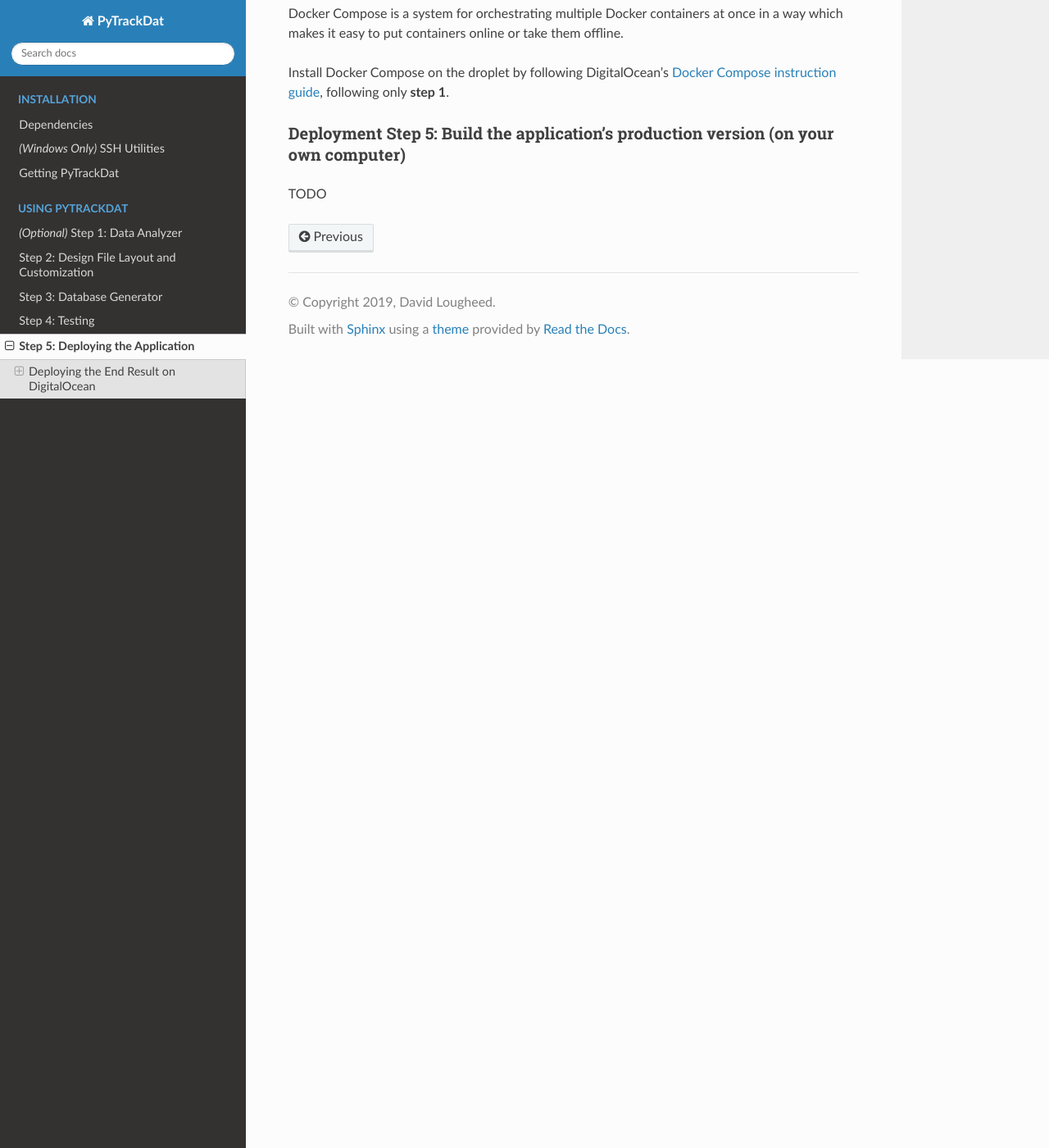
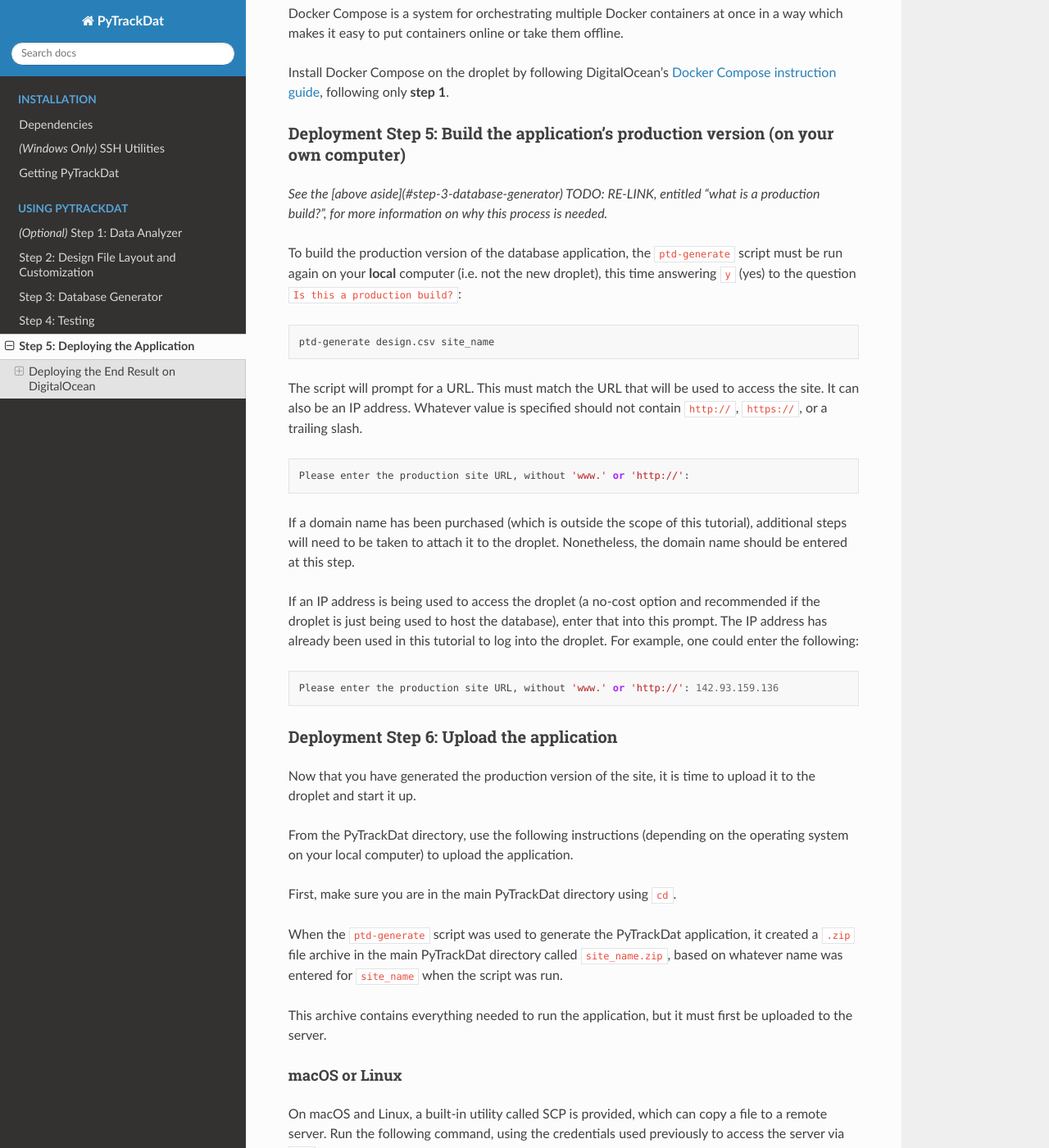
Before and after one commit to pytrackdat/pytrackdat, a Sphinx documentation site: the page built from docs/usage/step_5_deploying.rst, in a window 1280 px wide and 1400 px high, scrolled down 4223 px. Shown: the whole window at 82% size. Built offline with Sphinx 7.4.7 and the Read the Docs theme 2.0.0, drawn with Linux system fonts in a browser that asks for light colours; some of the changed text lies outside the part shown.

Commit message:
Add more DO deployment instructions

```diff
--- a/docs/usage/step_5_deploying.rst
+++ b/docs/usage/step_5_deploying.rst
@@ -184,4 +184,134 @@ Install Docker Compose on the droplet by following DigitalOcean's
 Deployment Step 5: Build the application's production version (on your own computer)
 ^^^^^^^^^^^^^^^^^^^^^^^^^^^^^^^^^^^^^^^^^^^^^^^^^^^^^^^^^^^^^^^^^^^^^^^^^^^^^^^^^^^^
 
-TODO
+*See the [above aside](#step-3-database-generator) TODO: RE-LINK, entitled "what is a
+production build?", for more information on why this process is needed.*
+
+To build the production version of the database application, the ``ptd-generate``
+script must be run again on your **local** computer (i.e. not the new droplet),
+this time answering ``y`` (yes) to the question ``Is this a production build?``:
+
+.. code-block:: bash
+
+   ptd-generate design.csv site_name
+
+
+The script will prompt for a URL. This must match the URL that will be used to
+access the site. It can also be an IP address. Whatever value is specified
+should not contain ``http://``, ``https://``, or a trailing slash.
+
+.. code-block::
+
+   Please enter the production site URL, without 'www.' or 'http://':
+
+
+If a domain name has been purchased (which is outside the scope of this
+tutorial), additional steps will need to be taken to attach it to the
+droplet. Nonetheless, the domain name should be entered at this step.
+
+If an IP address is being used to access the droplet (a no-cost option and
+recommended if the droplet is just being used to host the database), enter that
+into this prompt. The IP address has already been used in this tutorial to log
+into the droplet. For example, one could enter the following:
+
+.. code-block::
+
+   Please enter the production site URL, without 'www.' or 'http://': 142.93.159.136
+
+
+Deployment Step 6: Upload the application
+^^^^^^^^^^^^^^^^^^^^^^^^^^^^^^^^^^^^^^^^^
+
+Now that you have generated the production version of the site, it is time to
+upload it to the droplet and start it up.
+
+From the PyTrackDat directory, use the following instructions (depending on the
+operating system on your local computer) to upload the application.
+
+First, make sure you are in the main PyTrackDat directory using ``cd``.
+
+When the ``ptd-generate`` script was used to generate the PyTrackDat application,
+it created a ``.zip`` file archive in the main PyTrackDat directory called
+``site_name.zip``, based on whatever name was entered for ``site_name`` when the
+script was run.
+
+This archive contains everything needed to run the application, but it must
+first be uploaded to the server.
+
+macOS or Linux
+""""""""""""""
+
+On macOS and Linux, a built-in utility called SCP is provided, which can copy
+a file to a remote server. Run the following command, using the credentials
+used previously to access the server via ``ssh``:
+
+.. code-block:: bash
+
+   scp site_name.zip your_username@your.ip.address.here:~
+
+
+This will copy the site ``.zip`` archive to the home directory of your user
+account on the droplet.
+
+Windows
+"""""""
+
+By default, Windows does not include a utility for copying files to remote
+servers. However, in the Dependencies section earlier in the file, utilities
+are listed that can assist in this task. Download WinSCP in order to copy
+the zip file to the server.
+
+Follow our [mini-tutorial](mini-tutorials/WinSCP.md) TODO: RE-LINK for WinSCP to upload the
+``.zip`` archive to the droplet.
+
+
+Deployment Step 7: Start the application
+^^^^^^^^^^^^^^^^^^^^^^^^^^^^^^^^^^^^^^^^
+
+To start the application, log into the droplet again, using SSH:
+
+.. code-block:: bash
+
+   ssh your_username@your.ip.address.here
+
+
+**Note for Windows users:** Use the same, alternate method of accessing the
+remote server as before, using the [mini-tutorial](mini-tutorials/KiTTY.md) TODO: RE-LINK
+provided and described above.
+
+Then, unzip the archive containing the application within your home folder
+on the server, substituting ``site_name`` with whatever the archive uploaded to
+the server (in the previous step) is called:
+
+.. code-block:: bash
+
+   sudo apt install unzip
+   unzip site_name.zip
+
+
+Enter the application directory:
+
+.. code-block:: bash
+
+   cd site_name
+
+
+Use Docker Compose to build and start the application:
+
+.. code-block:: bash
+
+   docker-compose up --build --detach
+
+
+And finally, allow the site to be accessed externally by adding a rule to the
+firewall:
+
+
+.. code-block:: bash
+
+   sudo ufw allow http
+
+
+Now, by going to the IP address attached to the droplet, the site should be
+visible. Log in using the username and password entered into the `ptd-generate`
+script in order to manage data and other users.
```
